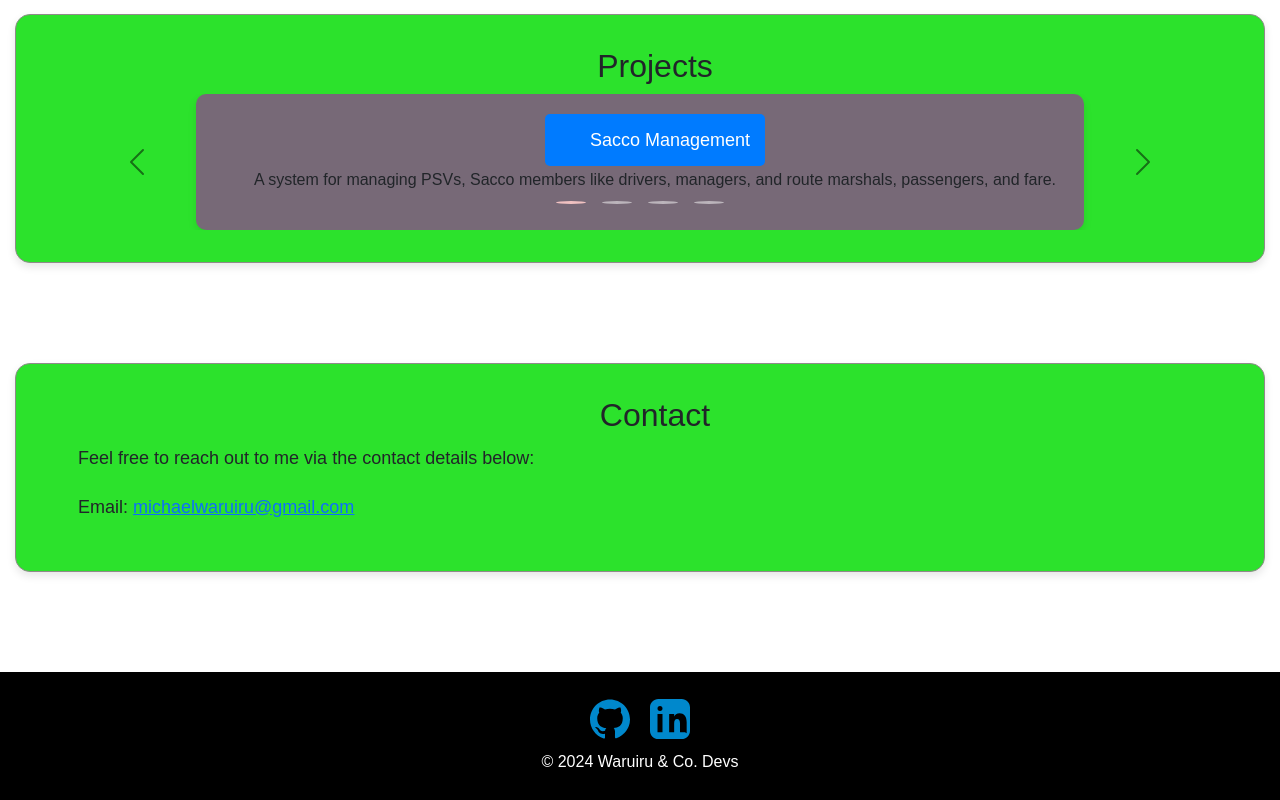
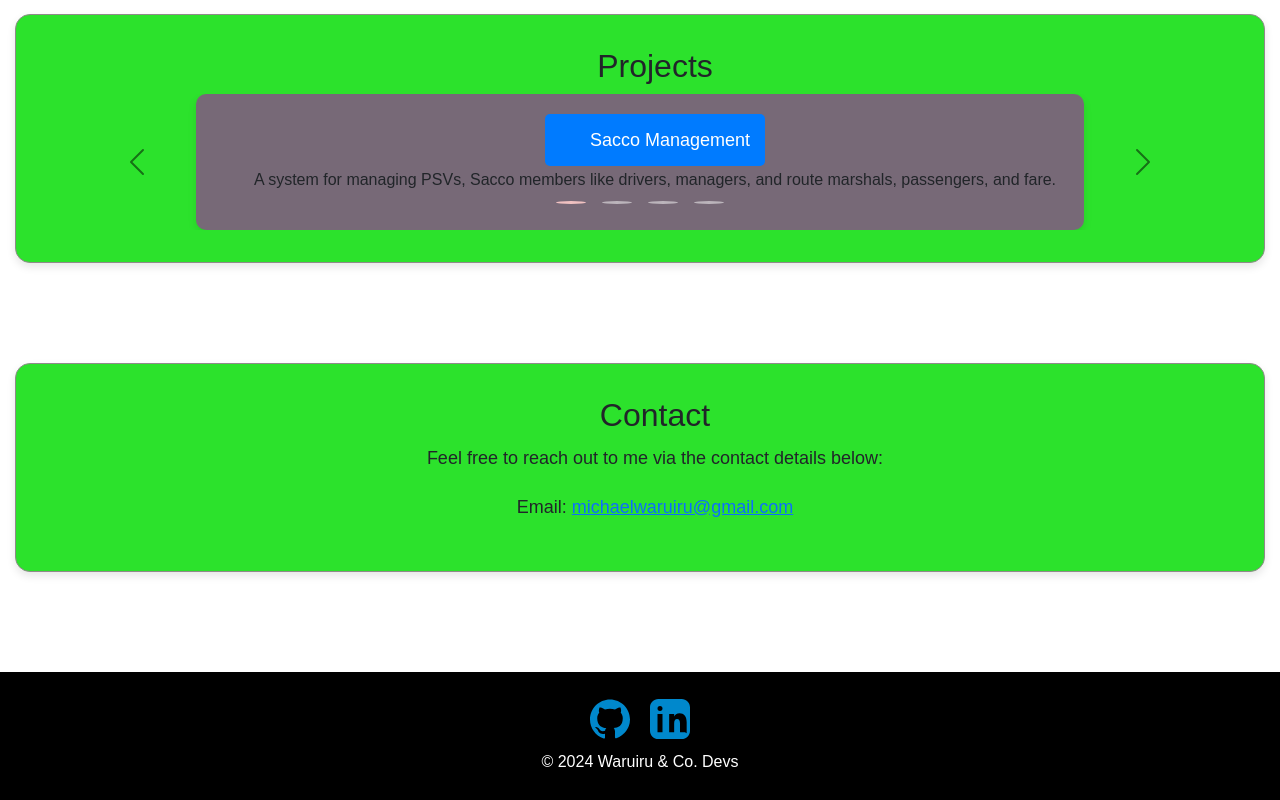
Before and after one commit to MichaelWaruiru/MyPortfolio, a React (Vite) app: page / in a window 1280 px wide. Shown: the part 1590-2390 px from the top of the page. Built offline with nearby package versions, Linux system fonts and the light colour scheme.

Commit message:
Updated the pseudo class is in contact section

```diff
--- a/src/index.css
+++ b/src/index.css
@@ -1,4 +1,5 @@
-body, html {
+body,
+html {
   height: 100%;
   margin: 0;
   padding: 0;
@@ -74,7 +75,8 @@ body {
   margin-top: 90px;
 }
 
-.card:hover, .description:hover {
+.card:hover,
+.description:hover {
   clip-path: circle(100%);
 }
 
@@ -199,7 +201,7 @@ footer {
   font-size: 18px;
 }
 
-:is(.contact-section, .about-section, .projects-section)>p {
+:is(.about-section, .projects-section)>p {
   text-align: start;
 }
 
@@ -280,7 +282,7 @@ footer {
     clip-path: circle(38% at 0 0);
   }
 
-    .description:hover{
+  .description:hover {
     clip-path: circle(100%);
   }
 
@@ -320,7 +322,8 @@ nav {
 }
 
 .nav-link {
-  padding: 10px 20px; /* Add padding to ensure links are equally spaced */
+  padding: 10px 20px;
+  /* Add padding to ensure links are equally spaced */
   font-size: 1rem;
 }
 
```
Lines whose indentation alone changed are shown as unchanged.
